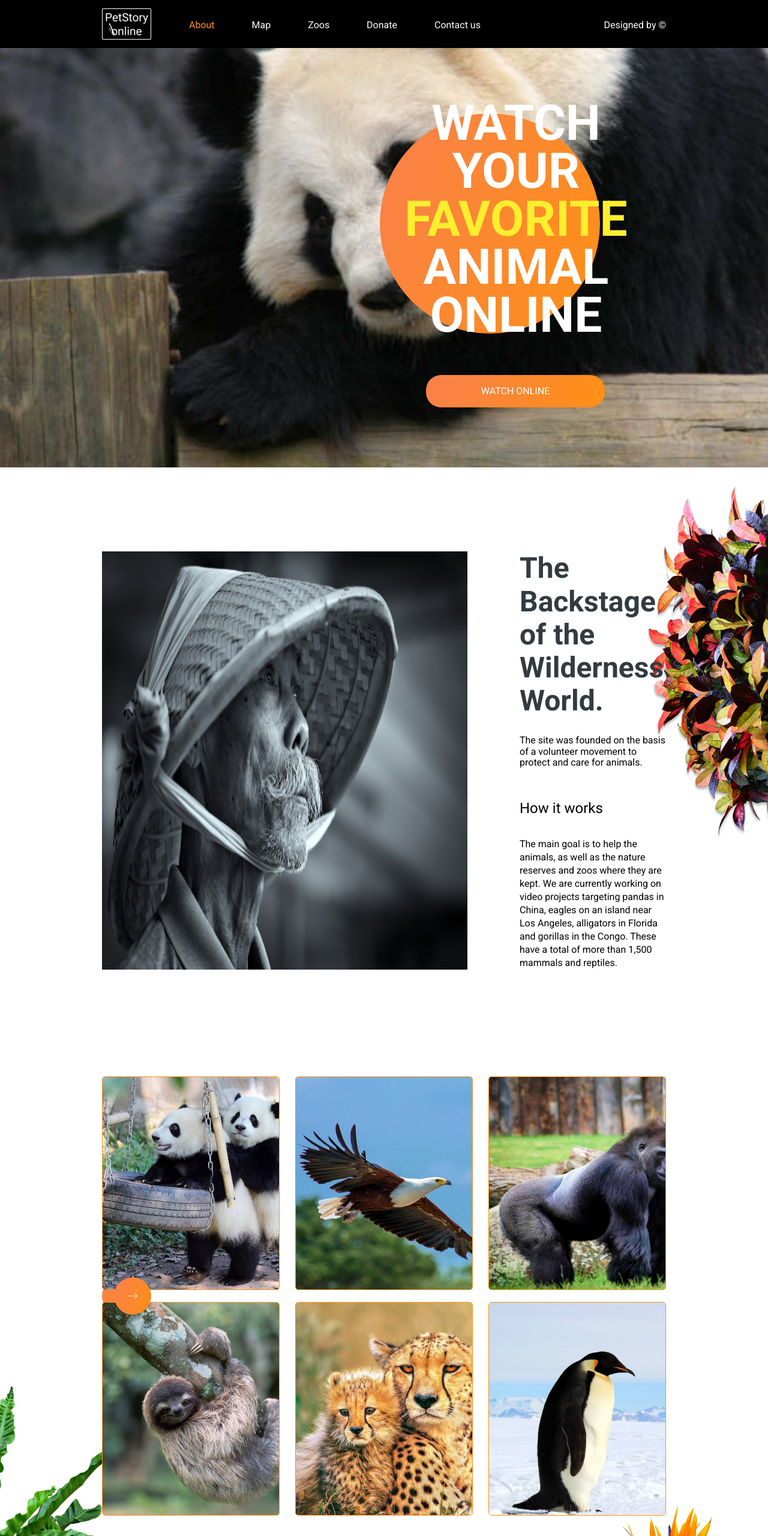
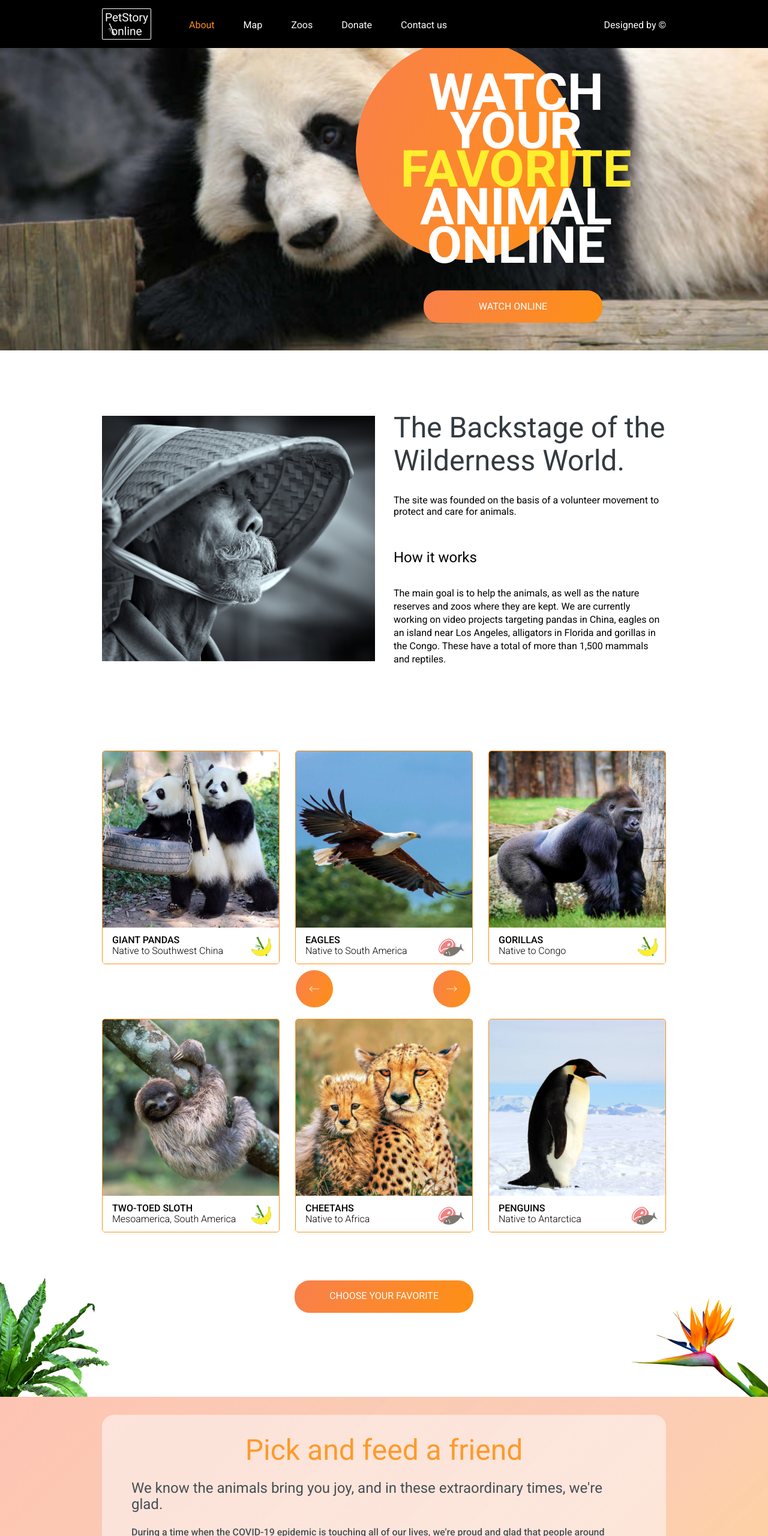
Before and after one commit to IrinaIID/RS-School-JS, a plain HTML site: page online-zoo/index.html in a window 1280 px wide. Shown: the top 2560 px of the page at 60% size. Drawn offline with Linux system fonts and the light colour scheme.

Commit message:
feat: small-descktop main adaptive

```diff
--- a/online-zoo/index.html
+++ b/online-zoo/index.html
@@ -13,7 +13,6 @@
     <link rel="stylesheet" href="pages/main/style.css">
 </head>
 <body>
-    <div class="img-wrap">
         <header>
             <div class="header-wrap">
                 <h1 class="visually-hidden">PetStory Online</h1>
@@ -34,6 +33,7 @@
                 <div><a href="https://www.figma.com/file/ypzT9idgAILaSRVRmDAJxn/online-zoo-3-weeks"  class="designed-by"> Designed by ©</a></div>
             </div>
         </header>
+        <div class="wrap-bg-watch-section">
             <section class="section-watch-animal">
                 <div class="watch-block">
                     <div class="watch-logo">
@@ -61,80 +61,83 @@
        </section>
        <section class="section-pets">
            <img src="assets/images/plant-2.png" alt="plant" class="plant-2">
+           <img src="assets/images/plant-2-small.png" alt="plant" class="plant-2-small">
            <img src="assets/images/plant-3.png" alt="plant" class="plant-3">
            <div class="slider-cover">
              <div class="slider">
+                <div class="slider-arrows">
                     <div class="slider-btn arrow-prev">
                         <img src="assets/icons/prev-slide.png" alt="arrow">
                     </div>
+                    <div class="slider-btn arrow-next">
+                        <img src="assets/icons/next-slide.png" alt="arrow">
+                    </div>
+                </div>
                 <div class="pets-wrap">
-                    <div class="pets-line-slider">
+                    <div class="pets-line-slider pets-line-slider-first">
                         <div class="pet-card">
-                            <img src="assets/images/pet-panda.jpg" alt="panda">
+                            <img src="assets/images/pet-panda.jpg" alt="panda" class="pet-card-photo">
                             <div class="card-description">
                                 <div class="card-text">
                                     <div class="card-text-title">giant Pandas</div>
                                     <div>Native to Southwest China</div>
                                 </div>
-                                <img src="assets/icons/banana-bamboo-icon.png" alt="banana">
+                                <img src="assets/icons/banana-bamboo-icon.png" alt="banana" class="pet-card-icon">
                             </div>
                         </div>
                         <div class="pet-card">
-                            <img src="assets/images/pet-eagle.jpg" alt="eagle">
+                            <img src="assets/images/pet-eagle.jpg" alt="eagle" class="pet-card-photo">
                             <div class="card-description">
                                 <div class="card-text">
                                     <div class="card-text-title">Eagles</div>
                                     <div>Native to South America</div>
                                 </div>
-                                <img src="assets/icons/meet-fish-icon.png" alt="meat">
+                                <img src="assets/icons/meet-fish-icon.png" alt="meat" class="pet-card-icon">
                             </div>
                         </div>
                         <div class="pet-card">
-                            <img src="assets/images/pet-gorilla.jpg" alt="gorilla">
+                            <img src="assets/images/pet-gorilla.jpg" alt="gorilla" class="pet-card-photo">
                             <div class="card-description">
                                 <div class="card-text">
                                     <div class="card-text-title">Gorillas</div>
                                     <div>Native to Congo</div>
                                 </div>
-                                <img src="assets/icons/banana-bamboo-icon.png" alt="banana">
+                                <img src="assets/icons/banana-bamboo-icon.png" alt="banana" class="pet-card-icon">
                             </div>
                         </div>
                     </div>
                     <div class="pets-line-slider second-line">
                         <div class="pet-card">
-                            <img src="assets/images/pet-sloth.jpg" alt="sloth">
+                            <img src="assets/images/pet-sloth.jpg" alt="sloth" class="pet-card-photo">
                             <div class="card-description">
                                 <div class="card-text">
                                     <div class="card-text-title">Two-toed Sloth</div>
                                     <div>Mesoamerica, South America</div>
                                 </div>
-                                <img src="assets/icons/banana-bamboo-icon.png" alt="banana">
+                                <img src="assets/icons/banana-bamboo-icon.png" alt="banana" class="pet-card-icon">
                             </div>
                         </div>
                         <div class="pet-card">
-                            <img src="assets/images/pet-cheetsts.jpg" alt="cheetahs">
+                            <img src="assets/images/pet-cheetsts.jpg" alt="cheetahs" class="pet-card-photo">
                             <div class="card-description">
                                 <div class="card-text">
                                     <div class="card-text-title">cheetahs</div>
                                     <div>Native to Africa</div>
                                 </div>
-                                <img src="assets/icons/meet-fish-icon.png" alt="meat">
+                                <img src="assets/icons/meet-fish-icon.png" alt="meat" class="pet-card-icon">
                             </div>
                         </div>
                         <div class="pet-card">
-                            <img src="assets/images/pet-penguin.jpg" alt="penguin">
+                            <img src="assets/images/pet-penguin.jpg" alt="penguin" class="pet-card-photo">
                             <div class="card-description">
                                 <div class="card-text">
                                     <div class="card-text-title">Penguins</div>
                                     <div>Native to Antarctica</div>
                                 </div>
-                                <img src="assets/icons/meet-fish-icon.png" alt="meat">
+                                <img src="assets/icons/meet-fish-icon.png" alt="meat" class="pet-card-icon">
                             </div>
                         </div>
                     </div>
-                </div>
-                <div class="slider-btn arrow-next">
-                    <img src="assets/icons/next-slide.png" alt="arrow">
                 </div>
             </div>
            </div>
@@ -277,7 +280,7 @@
                 </form>
             </div>
             <form action="pages/donate/index.html" target="_blank" class="btn-form-feedback">
-                <button class="btn btn-feedback">donate for volunteers</button>
+                <button class="btn btn-feedback btn-footer">donate for volunteers</button>
             </form>
             <div class="footer-bottom-block">
                 <div class="footer-contacts">
--- a/online-zoo/pages/main/style.css
+++ b/online-zoo/pages/main/style.css
@@ -14,13 +14,9 @@ body {
     font-family: Roboto, Helvetica, sans-serif;
 }
 
-.img-wrap {
-    background-image: url(../../assets/images/panda-bg.jpg);
-    background-repeat: no-repeat;
-    background-size: cover;
-}
-
 header {
+    position: absolute;
+    z-index: 5;
     width: 100%;
     height: 80px;
     background-color: #000;
@@ -50,11 +46,12 @@ nav {
 
 nav ul {
     padding-left: 63px;
+    display: flex;
 }
 
 nav li {
-    display: inline;
     padding-right: 58px;
+    list-style-type: none;
 }
 
 nav li a {
@@ -83,15 +80,24 @@ nav li a:hover {
     color: var(--accent-color);
 }
 
+@media (max-width: 1280px) {
 
-@media (max-width: 1280px) {
     .header-wrap {
         max-width: 940px;
     }
+
+    nav li {
+        padding-right: 48px;
+    }
+
 }
 
 
-
+.wrap-bg-watch-section {
+    background-image: url(../../assets/images/panda-bg.jpg);
+    background-repeat: no-repeat;
+    background-size: cover;
+}
 
 .section-watch-animal {
     display: flex;
@@ -101,7 +107,7 @@ nav li a:hover {
 }
 
 .watch-block {
-    margin-top: 86px;
+    margin-top: 168px;
 }
 
 .watch-logo {
@@ -168,14 +174,27 @@ nav li a:hover {
     overflow: hidden;
     }
 
+    .watch-block {
+        margin-top: 123px;
+    }
+
     .circle {
         width: 367px;
         height: 367px;
+        right: 150px;
     }
 
     .watch-title {
-       font-size: 82px;
+       font-size: 85px;
+       line-height: 0.75;
     }
+
+    .btn-watch {
+        margin-top: 42px;
+        margin-bottom: 46px;
+        margin-left: 96px;
+    }
+
 }
 
 
@@ -209,6 +228,7 @@ nav li a:hover {
 }
 
 .backstage-wrap img {
+    height: 100%;
     margin-right: 87px;
 }
 
@@ -238,12 +258,44 @@ h2 {
     margin: 54px 0 34px 0;
 }
 
+.text-backstage {
+    line-height: 22px;
+}
+
+
+
+@media (max-width: 1550px) {
+
+    .plant-1 {
+        display: none;
+    }
+
+    .backstage-wrap img {
+        margin-right: 31px;
+    }
+
+}
 
 
 @media (max-width: 1280px) {
+
     .backstage-wrap {
         max-width: 940px;
+        margin-top: 89px;
     }
+
+    .backstage-wrap img {
+        width: 455px;
+        height: 409px;
+        object-fit: cover;
+        margin-top: 8px;
+    }
+
+    h2 {
+        font-weight: 400;
+        margin-top: 0;
+    }
+
 }
 
 
@@ -257,9 +309,7 @@ h2 {
     align-items: center;
 }
 
-.text-backstage {
-    line-height: 22px;
-}
+
 
 .plant-2 {
     position: absolute;
@@ -276,15 +326,26 @@ h2 {
 }
 
 .slider-cover {
-    max-width: 1322px;
+    max-width: 1160px;
 }
 
 .slider {
+    position: relative;
     width: 100%;
     margin: auto;
     display: flex;
     justify-content: space-between;
     align-items: center;
+}
+
+.slider-arrows {
+    display: flex;
+    justify-content: space-between;
+    width: 114%;
+    position: absolute;
+    z-index: 2;
+    left: -84px;
+    margin-bottom: 88px;
 }
 
 .slider-btn {
@@ -295,15 +356,6 @@ h2 {
     display: flex;
     justify-content: center;
     align-items: center;
-    margin-bottom: 80px;
-}
-
-.arrow-prev {
-    margin-right: 20px;
-}
-
-.arrow-next {
-    margin-left: 20px;
 }
 
 .slider-btn:hover {
@@ -342,9 +394,13 @@ h2 {
     cursor: pointer;
 }
 
-.pet-card:hover img {
+.pet-card:hover .pet-card-photo {
     transform: scale(1.35);
     filter: brightness(70%);
+}
+
+.pet-card:hover .pet-card-icon {
+    display: none;
 }
 
 .pet-card:hover .card-description {
@@ -352,6 +408,7 @@ h2 {
     top: 80px;
     width: 100%;
     color: #fff;
+    background: none;
 }
 
 .pet-card:hover .card-text-title {
@@ -365,6 +422,7 @@ h2 {
     justify-content: space-between;
     align-items: center;
     padding-left: 16px;
+    background: #fff;
 }
 
 .card-text {
@@ -382,29 +440,73 @@ h2 {
     padding-right: 13px;
 }
 
+.plant-2-small {
+    display: none;
+}
+
+
+
+@media (max-width: 1360px) {
+
+    .pets-line-slider-first {
+        margin-bottom: 91px;
+    }
+
+    .slider-arrows {
+        width: 15%;
+        left: 480px;
+    }
+
+    .section-pets {
+        margin-top: 153px;
+    }
+
+}
 
 @media (max-width: 1280px) {
-    .slider-btn {
-        position: absolute;
-    }
 
     .pet-card {
-        max-width: 294px;
+        width: 294px;
         height: 354px;
     }
 
-    .slider-cover {
-        max-width: 940px;
+    .pet-card-photo {
+        width: 294px;
+        height: 294px;
     }
 
     .pets-wrap {
         width: 940px;
     }
 
+    .slider-arrows {
+        width: 31%;
+        left: 323px;
+    }
+
+    .card-text {
+        font-size: 16px;
+    }
+
+    .plant-3 {
+        bottom: -140px;
+        width: 241px;
+        height: 180px;
+    }
+
+    .plant-2 {
+        display: none;
+    }
+
+    .plant-2-small {
+        display: block;
+        position: absolute;
+        left: 0;
+        bottom: -140px;
+    }
 
 
 }
-
 
 
 
@@ -437,7 +539,7 @@ h2 {
 .pick-text-1 {
     display: block;
     font-size: 24px;
-    width: 100%;
+    max-width: 843px;
     margin-top: 3px;
     margin-bottom: 27px;
 }
@@ -505,22 +607,62 @@ h2 {
 }
 
 .btn-feed {
-    margin-top: 63px;
+    padding-top: 50px;
 }
+
+
+
+
 
 
 @media (max-width: 1280px) {
 
+    .section-pick-friend {
+        margin-top: 140px;
+        padding: 30px 0 51px 0;
+    }
+
     .pick-card {
         max-width: 940px;
+        padding: 31px 0 50px 0;
+    }
+
+    .pick-titel {
+        margin-bottom: 20px;
+    }
+
+    .pick-text-1 {
+        margin-bottom: 7px;
     }
 
     .pick-text-1,
-    .pick-text-2,
     .pick-text-3 {
-        padding-left: 10px;
+        padding-left: 49px;
+        max-width: 843px;
     }
+
+    .pick-text-2 {
+        padding-left: 49px;
+        max-width: 813px;
+    }
+
+    .pick-text-3 {
+        margin-bottom: 47px;
+    }
+
+    .pick-qustion {
+        margin-bottom: 42px;
+    }
+
+    .btn-feed {
+        padding-top: 71px;
+    }
+
 }
+
+
+
+
 
 .section-testimonials {
     position: relative;
@@ -666,6 +808,11 @@ h2 {
         max-width: 940px;
     }
 
+    .testimonials-titel {
+        margin-top: 104px;
+        margin-bottom: 32px;
+    }
+
     .testim-card-last {
         display: none;
     }
@@ -675,6 +822,25 @@ h2 {
         width: 293px;
         height: 391px;
     }
+
+    .progress-bar {
+        width: 390px;
+    }
+
+    .progress-line {
+        width: 75px;
+    }
+
+    .btn-feedback {
+        margin-top: 14px;
+    }
+
+    .plant-4 {
+        bottom: -221px;
+        width: 201px;
+        height: 316px;
+    }
+
 }
 
 
@@ -802,3 +968,28 @@ footer {
 .nav-footer {
     margin-left: 225px;
 }
+
+@media (max-width: 1280px) {
+
+    .footer-main {
+        margin-top: 140px;
+    }
+
+    .footer-wrap {
+        max-width: 940px;
+        padding-left: 26px;
+    }
+
+    .form-subscribe {
+        padding-right: 32px;
+    }
+
+    .btn-footer {
+        margin-top: 0px;
+    }
+
+    .nav-footer {
+        margin-left: 118px;
+    }
+
+}
```
Also changed, not shown: online-zoo/pages/donate/index.html (+1 -1 lines), online-zoo/assets/images/plant-2-small.png (added). Lines whose indentation alone changed are shown as unchanged.
